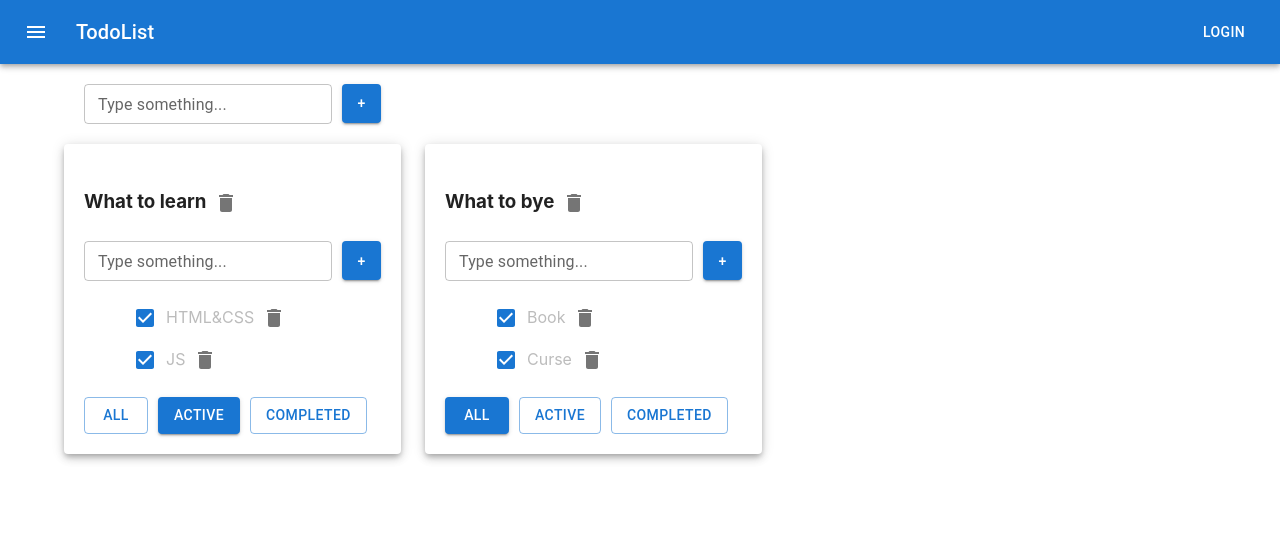
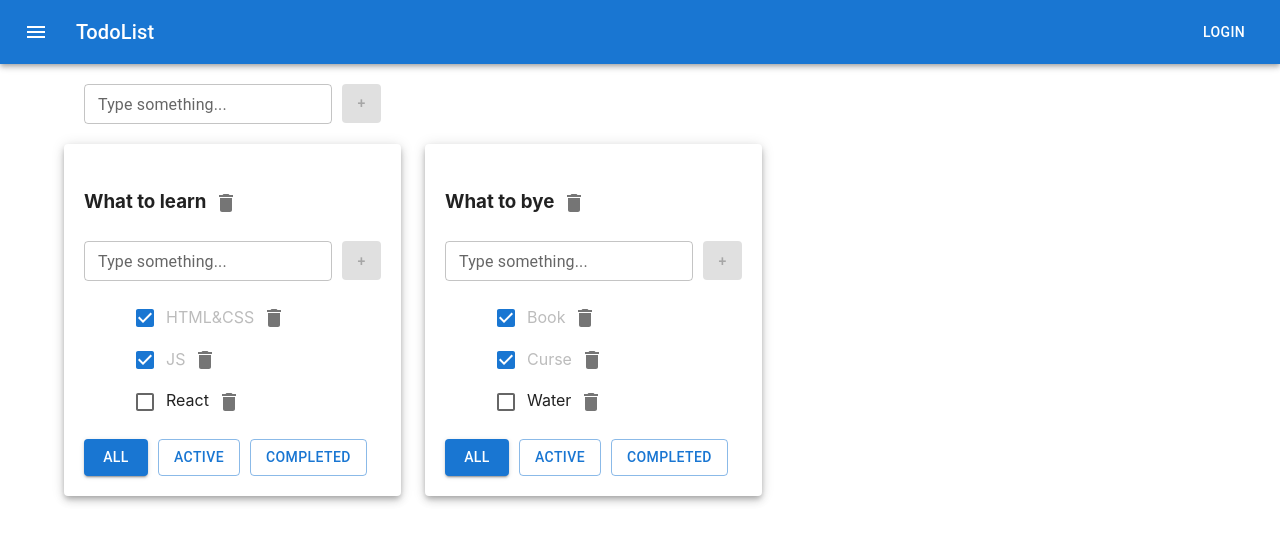
Before and after one commit to KirillDolzhenkov/task-manager-app, a React (Create React App) app: page / in a window 1280 px wide. Shown: the top 542 px of the page. Built offline with nearby package versions, Linux system fonts and the light colour scheme.

Commit message:
added redux & created reducers

```diff
--- a/package.json
+++ b/package.json
@@ -16,14 +16,14 @@
     "@types/node": "^18.11.0",
     "@types/react": "^18.0.21",
     "@types/react-dom": "^18.0.6",
-    "@types/react-redux": "^7.1.24",
+    "@types/react-redux": "^7.1.33",
     "@types/uuid": "^8.3.4",
     "gh-pages": "^4.0.0",
     "react": "^18.2.0",
     "react-dom": "^18.2.0",
-    "react-redux": "^8.0.4",
+    "react-redux": "^9.1.0",
     "react-scripts": "5.0.1",
-    "redux": "^4.2.0",
+    "redux": "^5.0.1",
     "styled-components": "^5.3.6",
     "typescript": "~4.8.4",
     "uuid": "^9.0.0"
--- a/src/App.tsx
+++ b/src/App.tsx
@@ -1,5 +1,5 @@
-import React, { useState } from 'react';
-import { v1 } from 'uuid';
+import React, {useReducer} from 'react';
+import {v1} from 'uuid';
 import Container from "@mui/material/Container";
 import Grid from '@mui/material/Grid'
 import Paper from '@mui/material/Paper';
@@ -8,114 +8,93 @@ import './App.css';
 import {Todolist} from './Todolist';
 import {AddItemForm} from "./components/AddItemForm";
 import {ButtonAppBar} from "./ButtonAppBar";
+import {
+    addTodoListAC,
+    changFilterValueAC,
+    removeTodoListAC,
+    TodolistReducer,
+    updateTodoListTitleAC
+} from "./redusers/TodolistReducer";
+import {addTaskAC, changeTaskStatusAC, removeTaskAC, TasksReducer, updateTaskTitleAC} from "./redusers/TasksReducer";
+import {useDispatch, useSelector} from "react-redux";
+import {RootReducerType} from "./store/store";
 
 export type TasksType = {
-    id: string
+    taskId: string
     isDone: boolean
     name: string
 }
 
 export type TodoListsType = {
-    id: string
+    todoId: string
     name: string
     filterValue: FilterValueType
+}
+
+export type TasksStateType = {
+    [todoId: string] : TasksType[]
 }
 
 export type FilterValueType = "all" | "active" | "completed"
 
 function App() {
 
-    const todoListId1 = v1();
-    const todoListId2 = v1();
+    const dispatch = useDispatch();
+    const tasks = useSelector<RootReducerType, TasksStateType>((state) => state.tasks);
+    const todoLists = useSelector<RootReducerType, TodoListsType[]>((state) => state.todoLists);
 
-    const [tasks, setTasks] = useState({
-        [todoListId1]:[
-            {id: v1(), isDone: true, name: 'HTML&CSS'},
-            {id: v1(), isDone: true, name: 'JS'},
-            {id: v1(), isDone: false, name: 'React'},
-        ],
-        [todoListId2]:[
-            {id: v1(), isDone: true, name: 'Book'},
-            {id: v1(), isDone: true, name: 'Curse'},
-            {id: v1(), isDone: false, name: 'Water'},
-        ]
-    });
 
-    const [todoLists, setTodoLists] = useState<Array<TodoListsType>>([
-        {id: todoListId1, name: 'What to learn', filterValue: "active"},
-        {id: todoListId2, name: 'What to bye', filterValue: "all"},
-    ]);
-
-    const removeTask = (todoListId: string, taskId: string) => {
-        setTasks({...tasks, [todoListId]: tasks[todoListId].filter(t => t.id !== taskId)});
+    const addTask = (todoId: string, title: string) => {
+        dispatch(addTaskAC(todoId, title));
     }
 
-    const addTask = (todoListId: string, title: string) => {
-        const newTask: TasksType = {id: v1(), isDone: false, name: title}
-        setTasks({...tasks, [todoListId] : [...tasks[todoListId], newTask]});
+    const removeTask = (todoId: string, taskId: string) => {
+        dispatch(removeTaskAC(todoId, taskId));
     }
 
-    const changFilterValue = (id: string, filterValue: FilterValueType) => {
-        setTodoLists(todoLists.map(el=> el.id === id ? {...el, filterValue} : el));
+    const changeIsDoneValue = (todoId: string, taskId: string, isDone: boolean) => {
+        dispatch(changeTaskStatusAC(todoId, taskId, isDone));
     }
 
-    const changeIsDoneValue = (todoListId: string, taskId: string, isDone: boolean) => {
-        setTasks({...tasks, [todoListId]: tasks[todoListId].map(el=>el.id === taskId ? {...el, isDone} : el)});
+    const changeTaskTitle = (todoId: string, taskId: string, name: string) => {
+        dispatch(updateTaskTitleAC(todoId, taskId, name));
     }
 
-    const changeTaskTitle = (todoListId: string, taskId: string, name: string) => {
-        setTasks({...tasks, [todoListId]: tasks[todoListId].map(el=>el.id ===taskId ? {...el, name}: el)});
+    const addTodoList = (title: string) => {
+        const action = addTodoListAC(title);
+        dispatch(action);
     }
 
-    /*const getTasksForTodolist = (todoListId: string, filterValue: FilterValueType) => {
-        let tasksForTodoList = tasks[todoListId];
-        switch (filterValue) {
-            case "Active": {
-                return tasksForTodoList = tasks[todoListId].filter(t=> !t.isDone);
-            }
-            case "Completed": {
-                return tasksForTodoList = tasks[todoListId].filter(t=> t.isDone);
-            }
-            default: {
-                return tasksForTodoList;
-            }
-        }
-
-    }*/
-
-    const removeTodoLIst = (todoListId: string) => {
-        setTodoLists([...todoLists.filter(el=>el.id !== todoListId)]);
-        delete tasks[todoListId];
+    const removeTodoLIst = (todoId: string) => {
+        const action = removeTodoListAC(todoId);
+        dispatch(action);
     }
 
-    const AddTodoList = (title: string) => {
-        const newId = v1();
-        const newTodoList: TodoListsType = {id: newId, name: title, filterValue: "all"}
-        setTodoLists( [newTodoList, ...todoLists]);
-        setTasks({[newId]: [], ...tasks});
+    const changFilterValue = (todoId: string, filterValue: FilterValueType) => {
+        dispatch(changFilterValueAC(todoId, filterValue));
     }
 
-    const changeTodoTitle = (todoListId: string, name: string) => {
-        setTodoLists(todoLists.map(el => el.id === todoListId ? {...el, name}: el));
+    const updateTodoListTitle = (todoId: string, title: string) => {
+        dispatch(updateTodoListTitleAC(todoId, title));
     }
 
     const mappedTodoLists: JSX.Element[] = todoLists.map(tl => {
         return (
-            <Grid item>
+            <Grid item key={tl.todoId}>
                 <Paper elevation={5} sx={{padding: "20px"}}>
                     <Todolist
-                        key={tl.id}
-                        id={tl.id}
+                        /*key={tl.TodoId}*/
+                        TodoId={tl.todoId}
                         name={tl.name}
                         filter={tl.filterValue}
-                        tasks={tasks[tl.id]}
+                        tasks={tasks[tl.todoId]}
                         removeTask={removeTask}
                         addTask={addTask}
                         changFilterValue={changFilterValue}
                         changeIsDoneValue={changeIsDoneValue}
                         removeTodoLIst={removeTodoLIst}
                         changeTaskTitle={changeTaskTitle}
-                        changeTodoTitle={changeTodoTitle}
+                        changeTodoTitle={updateTodoListTitle}
                     />
                 </Paper>
             </Grid>
@@ -129,7 +108,7 @@ function App() {
             <Container fixed>
                 <Grid container sx={{padding: "20px"}}>
                     <Grid item>
-                        <AddItemForm addItem={(title) => AddTodoList(title)}/>
+                        <AddItemForm addItem={(title) => addTodoList(title)}/>
                     </Grid>
                 </Grid>
                 <Grid container spacing={3}>
--- a/src/TodoList.tsx
+++ b/src/TodoList.tsx
@@ -10,9 +10,10 @@ import {FilterValueType, TasksType} from "./App";
 import {AddItemForm} from "./components/AddItemForm";
 import styles from "./Todolist.module.css";
 import {EditTableSpan} from "./components/EditTableSpan";
+import {OwnButton} from "./components/ButtonComponent";
 
 type TodolistPropsType = {
-    id: string
+    TodoId: string
     name: string
     filter: FilterValueType
     tasks: TasksType[]
@@ -32,22 +33,23 @@ export const Todolist: React.FC<TodolistPropsType> = (props) => {
     const activeButtonVariant = selectedButton === "active" ? "contained" : "outlined";
     const completedButtonVariant = selectedButton === "completed" ? "contained" : "outlined";
 
-    let tasksForTodoList = props.tasks;
-    if (props.filter) {
-        tasksForTodoList = props.tasks.filter(t => !t.isDone);
+    let tasksForTodoList: TasksType[] = props.tasks;
+    if (props.filter === 'active') {
+        tasksForTodoList = tasksForTodoList.filter(t => !t.isDone);
     }
-    if (props.filter) {
-        tasksForTodoList = props.tasks.filter(t => t.isDone);
+    if (props.filter === 'completed') {
+        tasksForTodoList = tasksForTodoList.filter(t => t.isDone);
     }
+
     const onRemoveTask = (id: string, taskId: string) => {
         props.removeTask(id, taskId);
     }
     const onChangeFilter = (id: string, filterValue: FilterValueType) => {
-        props.changFilterValue(props.id, filterValue);
+        props.changFilterValue(props.TodoId, filterValue);
         setSelectedButton(filterValue);
     }
     const onIsDoneValue = (taskId: string, e: React.ChangeEvent<HTMLInputElement>) => {
-        props.changeIsDoneValue(props.id, taskId, e.currentTarget.checked);
+        props.changeIsDoneValue(props.TodoId, taskId, e.currentTarget.checked);
     }
     const onRemoveTodoHandler = (todoListId: string) => {
         props.removeTodoLIst(todoListId);
@@ -56,31 +58,29 @@ export const Todolist: React.FC<TodolistPropsType> = (props) => {
         props.addTask(taskId, title);
     }
     const onUpdateTask = (taskId: string, title: string) => {
-        props.changeTaskTitle(props.id, taskId, title);
+        props.changeTaskTitle(props.TodoId, taskId, title);
     }
     const onUpdateTodo = (title: string) => {
-        props.changeTodoTitle(props.id, title);
+        props.changeTodoTitle(props.TodoId, title);
     }
-    const onAllHandler = () => onChangeFilter(props.id, 'all');
-    const onActiveHandler = () => onChangeFilter(props.id, 'active');
-    const onCompletedHandler = () => onChangeFilter(props.id, 'completed');
+    const onAllHandler = () => onChangeFilter(props.TodoId, 'all');
+    const onActiveHandler = () => onChangeFilter(props.TodoId, 'active');
+    const onCompletedHandler = () => onChangeFilter(props.TodoId, 'completed');
 
     const mappedTasks: JSX.Element[] = tasksForTodoList.map(t => {
         return (
-            <li key={t.id} >
+            <li key={t.taskId} >
                 <Checkbox
                     checked={t.isDone}
-                    onChange={(event) => onIsDoneValue(t.id, event)}
+                    onChange={(event) => onIsDoneValue(t.taskId, event)}
                 />
-
                 <EditTableSpan
                     className={t.isDone ? styles.isDone : ""}
                     name={t.name}
-                    callBack={(title) => onUpdateTask(t.id, title)}
+                    callBack={(title) => onUpdateTask(t.taskId, title)}
                 />
-
-                <IconButton>
-                    <DeleteIcon onClick={()=>onRemoveTask(props.id, t.id)}/>
+                <IconButton onClick={()=>onRemoveTask(props.TodoId, t.taskId)}>
+                    <DeleteIcon/>
                 </IconButton>
             </li>
         )
@@ -91,35 +91,33 @@ export const Todolist: React.FC<TodolistPropsType> = (props) => {
             <h3>
                 <EditTableSpan
                     name={props.name}
-                    callBack={(title)=>onUpdateTodo(title)}
+                    callBack={(title) => onUpdateTodo(title)}
                 />
-
-                <IconButton>
-                    <DeleteIcon onClick={()=>onRemoveTodoHandler(props.id)}/>
+                <IconButton onClick={() => onRemoveTodoHandler(props.TodoId)}>
+                    <DeleteIcon/>
                 </IconButton>
             </h3>
-
-            <AddItemForm addItem={(title)=>onAddTask(props.id, title)}/>
-
+            <AddItemForm addItem={(title) => onAddTask(props.TodoId, title)}/>
             <ul className="tasks-list">
                 {mappedTasks}
             </ul>
-
             <div className="filter-section">
                 <Button
                     variant={allButtonVariant}
                     onClick={onAllHandler}
                 >All</Button>
-
                 <Button
                     variant={activeButtonVariant}
                     onClick={onActiveHandler}
                 >Active</Button>
-
-                <Button
+                {/*<Button
                     variant={completedButtonVariant}
                     onClick={onCompletedHandler}
-                >Completed</Button>
+                >Completed</Button>*/}
+                <OwnButton
+                    variant={completedButtonVariant}
+                    callBack={onCompletedHandler}
+                >Completed</OwnButton>
             </div>
         </div>
     );
--- a/src/components/AddItemForm.tsx
+++ b/src/components/AddItemForm.tsx
@@ -1,6 +1,5 @@
 import React, {useState} from "react";
 import Button from "@mui/material/Button";
-import {ButtonComponent} from "./ButtonComponent";
 import TextField from "@mui/material/TextField";
 
 type AddItemFormPropsType = {
@@ -11,6 +10,7 @@ export const AddItemForm: React.FC<AddItemFormPropsType> = (props) => {
 
     const [title, setTitle] = useState("");
     const [error, setError] = useState<string | null>("");
+    const isDisabled = !title.trim()
 
     const ButtonStyles = {
         maxWidth: '39px',
@@ -25,7 +25,7 @@ export const AddItemForm: React.FC<AddItemFormPropsType> = (props) => {
     }
 
     const onAddItem = (title: string) => {
-        if(!title){
+        if(!title.trim()){
             setError("The title field is required");
         } else {
             props.addItem(title.trim());
@@ -37,11 +37,9 @@ export const AddItemForm: React.FC<AddItemFormPropsType> = (props) => {
         if (event.key !== 'Enter') return;
         onAddItem(title);
     }
-
     const onInputKeyDownHandler = (event: React.KeyboardEvent<HTMLInputElement>) => {
         onEnterPress(event);
     }
-
     const onInputChangeHandler = (event: React.ChangeEvent<HTMLInputElement>) => {
         onChangeInput(event);
     }
@@ -58,25 +56,13 @@ export const AddItemForm: React.FC<AddItemFormPropsType> = (props) => {
                     onKeyDown={onInputKeyDownHandler}
                     onChange={onInputChangeHandler}
                 />
-                {/*<input
-                    value={title}
-                    onKeyDown={onInputKeyDownHandler}
-                    onChange={onInputChangeHandler}
-                />*/}
-
-                {/*<ButtonComponent
-                    name={"+"}
-                    callBack={()=>onAddItem(title)}
-                />*/}
-
                 <Button
+                    disabled={isDisabled}
                     variant="contained"
                     color="primary"
                     onClick={()=>onAddItem(title)}
                     sx={ButtonStyles}
                 >+</Button>
-
-                {/*{error && <div style={{"color": "red"}}>{error}</div> }*/}
             </div>
         </>
     );
--- a/src/components/ButtonComponent.tsx
+++ b/src/components/ButtonComponent.tsx
@@ -1,25 +1,25 @@
 import React from 'react';
+import Button, {ButtonOwnProps} from "@mui/material/Button";
 
+type DefaultMUIButtonPropsType = ButtonOwnProps;
 
-
-type ButtonPropsType = {
+type ButtonPropsType = DefaultMUIButtonPropsType & {
     className?: string
-    name: string
     callBack: () => void
 }
 
-export const ButtonComponent: React.FC<ButtonPropsType> = ({className, callBack}, children) => {
-
-    const buttonClassname = className ?? "";
+export const OwnButton: React.FC<ButtonPropsType> = (props) => {
+    const buttonClassname = props.className ?? "";
     const onclickHandler = () => {
-        callBack();
+        props.callBack();
     }
 
     return (
-        /*<button
+        <Button
+            variant={props.variant}
+            color={props.color}
             className={buttonClassname}
             onClick={onclickHandler}
-        >{children}</button>*/
-        <div></div>
+        >{props.children}</Button>
     );
 }
--- /dev/null
+++ b/src/constants/constants.ts
@@ -0,0 +1,14 @@
+export const ACTION_TYPE = {
+    TASK: {
+        ADD_TASK: "TL/TODOLIST/ADD_TASK",
+        REMOVE_TASK: "TL/TODOLIST/REMOVE_TASK",
+        CHANGE_TASK_STATUS: "TL/TODOLIST/CHANGE_TASK_STATUS",
+        UPDATE_TASK_TITLE: "TL/TODOLIST/UPDATE_TASK_TITLE",
+    },
+    TODOLIST: {
+        ADD_TODOLIST: "TL/TODOLIST/ADD_TODOLIST",
+        REMOVE_TODOLIST: "TL/TODOLIST/REMOVE_TODOLIST",
+        CHANGE_FILTER_VALUE: "TL/TODOLIST/CHANGE_FILTER_VALUE",
+        UPDATE_TODO_TITLE: "TL/TODOLIST/UPDATE_TODO_TITLE",
+    }
+} as const
--- a/src/index.tsx
+++ b/src/index.tsx
@@ -2,6 +2,8 @@ import React from 'react';
 import ReactDOM from 'react-dom/client';
 import './index.css';
 import App from './App';
+import {Provider} from "react-redux";
+import {store} from "./store/store";
 
 
 const root = ReactDOM.createRoot(
@@ -9,7 +11,9 @@ const root = ReactDOM.createRoot(
 );
 root.render(
   /*<React.StrictMode>*/
-      <App />
+      <Provider store={store}>
+          <App />
+      </Provider>
   /*</React.StrictMode>*/
 );
 
--- /dev/null
+++ b/src/redusers/TasksReducer.ts
@@ -0,0 +1,123 @@
+import {TasksStateType, TodoListsType} from "../App";
+import {v1} from "uuid";
+import {ACTION_TYPE} from "../constants/constants";
+import {addTodoListAC, removeTodoListAC} from "./TodolistReducer";
+
+type MutualType =
+    | ReturnType<typeof addTaskAC>
+    | ReturnType<typeof removeTaskAC>
+    | ReturnType<typeof changeTaskStatusAC>
+    | ReturnType<typeof updateTaskTitleAC>
+    | ReturnType<typeof addTodoListAC>
+    | ReturnType<typeof removeTodoListAC>
+
+export const todoListId1 = v1();
+export const todoListId2 = v1();
+
+const initialState: TasksStateType = {
+    [todoListId1] : [
+        {taskId: v1(), isDone: true, name: 'HTML&CSS'},
+        {taskId: v1(), isDone: true, name: 'JS'},
+        {taskId: v1(), isDone: false, name: 'React'},
+    ],
+    [todoListId2] : [
+        {taskId: v1(), isDone: true, name: 'Book'},
+        {taskId: v1(), isDone: true, name: 'Curse'},
+        {taskId: v1(), isDone: false, name: 'Water'},
+    ]
+};
+
+export const TasksReducer = (state: TasksStateType = initialState, action: MutualType): TasksStateType  => {
+    switch (action.type) {
+        case ACTION_TYPE.TASK.ADD_TASK:{
+            const newTask = {taskId: action.payload.taskId, isDone: false, name: action.payload.title}
+            return {
+                ...state,
+                [action.payload.todoId] : [newTask, ...state[action.payload.todoId]]
+            };
+        }
+        case ACTION_TYPE.TASK.REMOVE_TASK: {
+            return {
+                ...state,
+                [action.payload.todoId]: state[action.payload.todoId].filter(t => {
+                    return (
+                        t.taskId !== action.payload.taskId
+                    );
+                })
+            };
+        }
+        case ACTION_TYPE.TASK.CHANGE_TASK_STATUS: {
+            return {
+                ...state,
+                [action.payload.todoId] : state[action.payload.todoId].map(t => {
+                    return (
+                        t.taskId === action.payload.taskId
+                            ? {...t, isDone: action.payload.isDone}
+                            : t
+                    );
+                })
+            };
+        }
+        case ACTION_TYPE.TASK.UPDATE_TASK_TITLE: {
+            return {
+                ...state,
+                [action.payload.todoId]: state[action.payload.todoId].map(t => {
+                    return (
+                        t.name === action.payload.name
+                            ? {...t, name: action.payload.name}
+                            : t
+                    );
+                })
+            };
+        }
+        case ACTION_TYPE.TODOLIST.ADD_TODOLIST: {
+            return {...state, [action.payload.todoId] : []}
+        }
+        case ACTION_TYPE.TODOLIST.REMOVE_TODOLIST: {
+            /*const copyState = {...state}
+            delete copyState[action.payload.todoId]*/
+
+            const {[action.payload.todoId] : deletedTasks, ...deletedState} = state;
+            return deletedState;
+        }
+        default: {
+            return state;
+        }
+    }
+
+}
+
+export const addTaskAC = (todoId: string, title: string) => ({
+    type: ACTION_TYPE.TASK.ADD_TASK,
+    payload: {
+        todoId,
+        taskId: v1(),
+        title
+    }
+} as const);
+
+export const removeTaskAC = (todoId: string, taskId: string) => ({
+    type: ACTION_TYPE.TASK.REMOVE_TASK,
+    payload: {
+        todoId,
+        taskId
+    }
+}as const);
+
+export const changeTaskStatusAC = (todoId: string, taskId: string, isDone: boolean) => ({
+    type: ACTION_TYPE.TASK.CHANGE_TASK_STATUS,
+    payload: {
+        todoId,
+        taskId,
+        isDone
+    }
+}as const);
+
+export const updateTaskTitleAC = (todoId: string, taskId: string, name: string) => ({
+    type: ACTION_TYPE.TASK.UPDATE_TASK_TITLE,
+    payload: {
+        todoId,
+        taskId,
+        name
+    }
+}as const);
--- /dev/null
+++ b/src/redusers/TodolistReducer.ts
@@ -0,0 +1,85 @@
+import {ACTION_TYPE} from "../constants/constants";
+import {v1} from "uuid";
+import {FilterValueType, TodoListsType} from "../App";
+
+import {todoListId1, todoListId2} from "./TasksReducer";
+
+type MutualType =
+    |ReturnType<typeof addTodoListAC>
+    | ReturnType<typeof removeTodoListAC>
+    | ReturnType<typeof changFilterValueAC>
+    | ReturnType<typeof updateTodoListTitleAC>
+
+const initialState: TodoListsType[] = [
+    {todoId: todoListId1, name: 'What to learn', filterValue: "all"},
+    {todoId: todoListId2, name: 'What to bye', filterValue: "all"},
+];
+
+export const TodolistReducer = (state: TodoListsType[] = initialState, action: MutualType): TodoListsType[]  => {
+    switch (action.type) {
+        case ACTION_TYPE.TODOLIST.ADD_TODOLIST: {
+            const newTodo: TodoListsType = {
+                todoId: action.payload.todoId,
+                name: action.payload.title,
+                filterValue: "all"
+            }
+            return [newTodo, ...state];
+        }
+        case ACTION_TYPE.TODOLIST.REMOVE_TODOLIST: {
+            return state.filter(tl => tl.todoId !== action.payload.todoId);
+        }
+        case ACTION_TYPE.TODOLIST.CHANGE_FILTER_VALUE: {
+            return state.map(tl => {
+                return (
+                    tl.todoId === action.payload.todoId
+                        ? {...tl, filterValue: action.payload.filterValue}
+                        : tl
+                )
+            });
+        }
+        case ACTION_TYPE.TODOLIST.UPDATE_TODO_TITLE: {
+            return state.map(tl=> {
+                return (
+                    tl.todoId === action.payload.todoId
+                        ? {...tl, name: action.payload.title}
+                        : tl
+                );
+            })
+        }
+        default: {
+            return state;
+        }
+    }
+
+}
+
+export const addTodoListAC = (title: string) => ({
+    type: ACTION_TYPE.TODOLIST.ADD_TODOLIST,
+    payload: {
+        todoId: v1(),
+        title
+    }
+} as const);
+
+export const removeTodoListAC = (todoId: string) => ({
+    type: ACTION_TYPE.TODOLIST.REMOVE_TODOLIST,
+    payload: {
+        todoId
+    }
+}as const);
+
+export const changFilterValueAC = (todoId: string, filterValue: FilterValueType) => ({
+    type: ACTION_TYPE.TODOLIST.CHANGE_FILTER_VALUE,
+    payload: {
+        todoId,
+        filterValue
+    }
+}as const);
+
+export const updateTodoListTitleAC = (todoId: string, title: string) => ({
+    type: ACTION_TYPE.TODOLIST.UPDATE_TODO_TITLE,
+    payload: {
+        todoId,
+        title
+    }
+}as const);
--- /dev/null
+++ b/src/store/store.ts
@@ -0,0 +1,15 @@
+
+import {TodolistReducer} from "../redusers/TodolistReducer";
+import {TasksReducer} from "../redusers/TasksReducer";
+import {combineReducers, legacy_createStore} from "redux";
+
+export type RootReducerType = ReturnType<typeof RootReducer>
+
+const RootReducer = combineReducers({
+    todoLists: TodolistReducer,
+    tasks: TasksReducer
+});
+
+console.log(RootReducer)
+
+export const store = legacy_createStore(RootReducer);
```
Also changed, not shown: src/components/EditTableSpan.tsx (+26 -7 lines), 1 other file (tests, documents, lock files or other folders).
